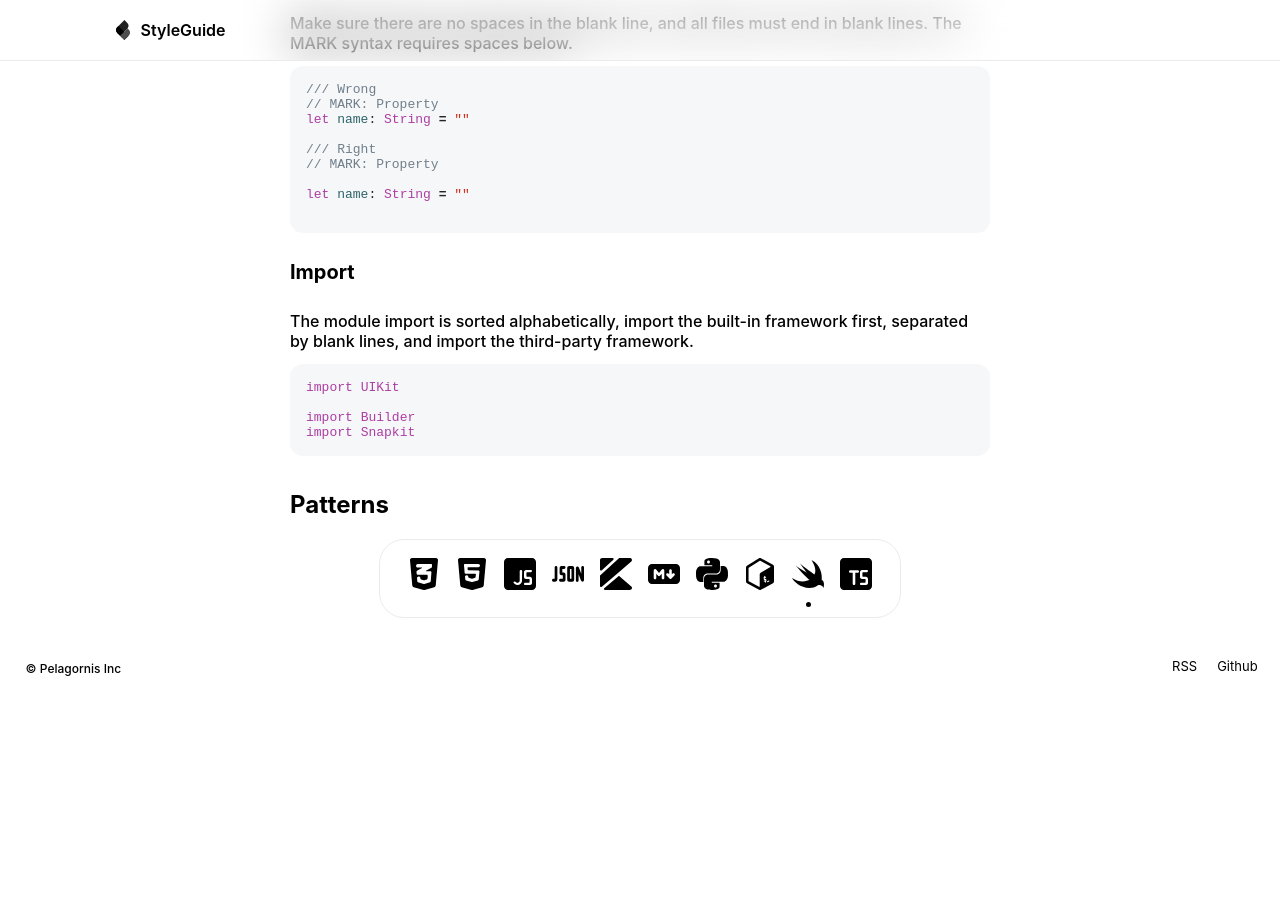
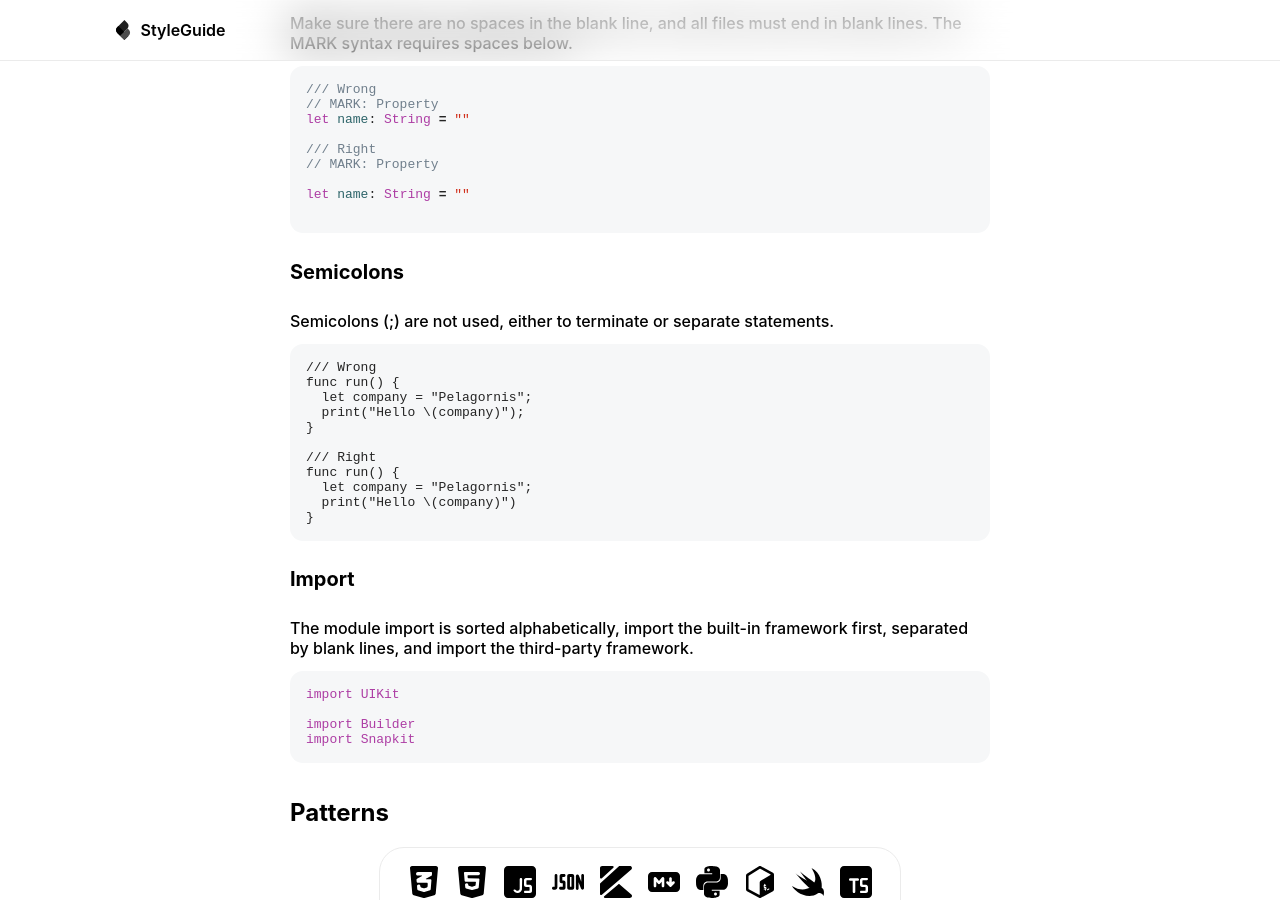
Before and after one commit to pelagornis/styleguide, a Jekyll site: the page built from swift/index.md, in a window 1280 px wide and 900 px high, scrolled down 1050 px. Built offline with Jekyll 4.4.1, drawn with Linux system fonts in a browser that asks for light colours; before the commit the page ends 1749 px from its top, so only the background shows below that.

Commit message:
Update index.md

````diff
--- a/swift/index.md
+++ b/swift/index.md
@@ -49,6 +49,21 @@ let name: String = ""
 
 ```
 
+#### Semicolons
+Semicolons (;) are not used, either to terminate or separate statements.
+```
+/// Wrong
+func run() {
+  let company = "Pelagornis";
+  print("Hello \(company)");
+}
+
+/// Right
+func run() {
+  let company = "Pelagornis";
+  print("Hello \(company)")
+}
+```
 
 #### Import
 The module import is sorted alphabetically, import the built-in framework first, separated by blank lines, and import the third-party framework.
````
